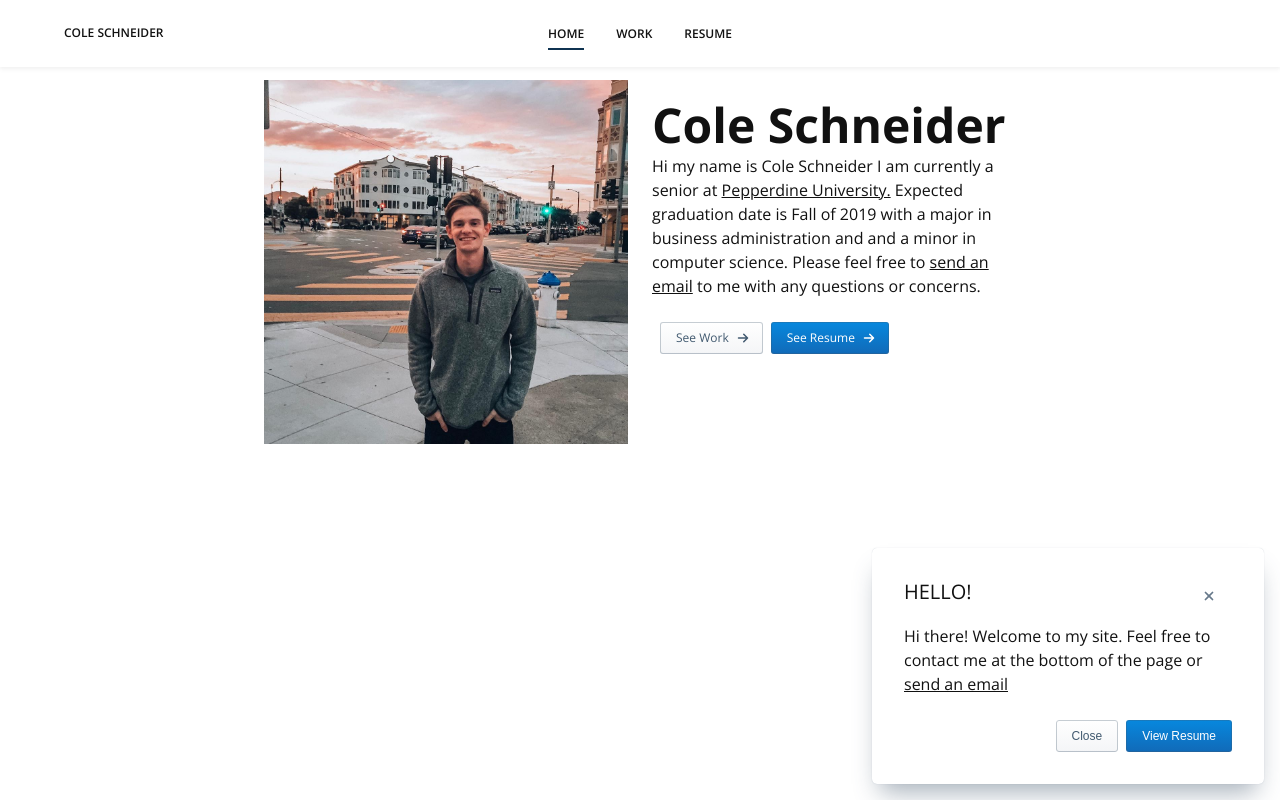
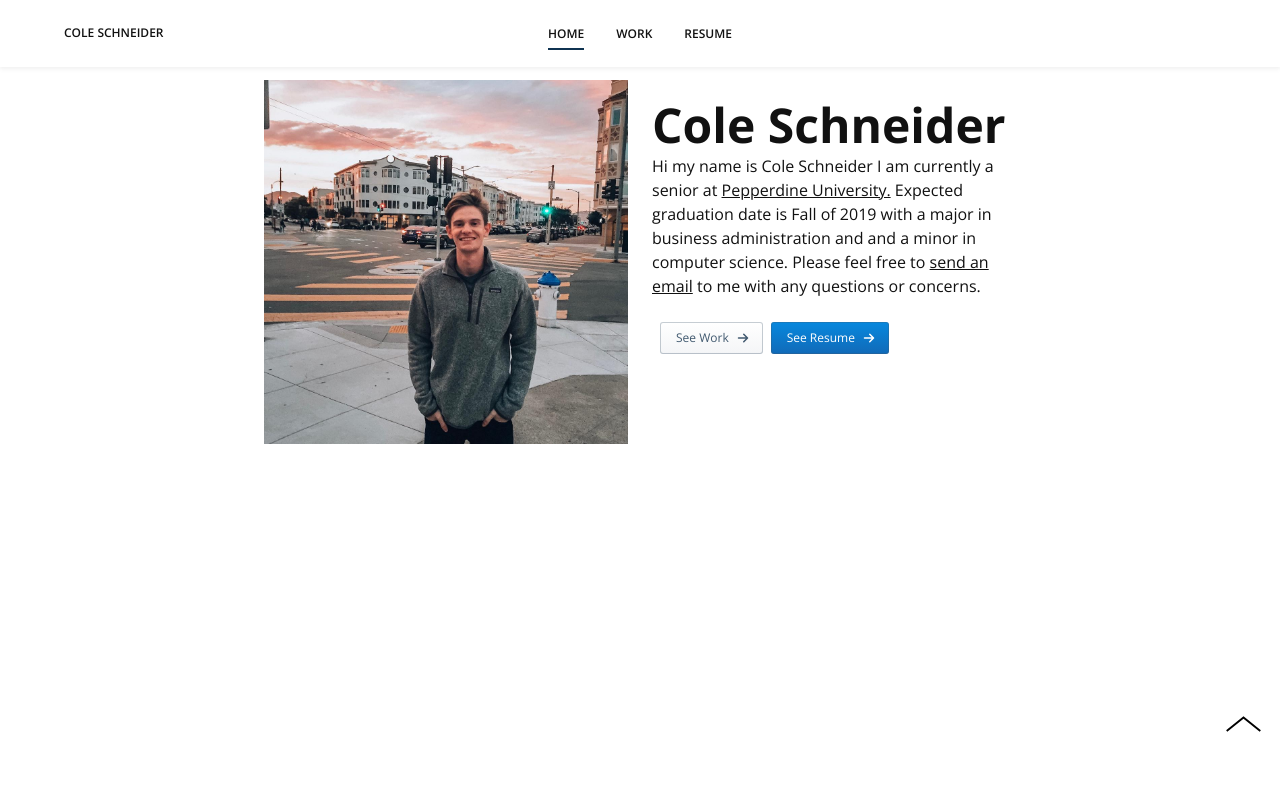
Before and after one commit to coleschneider/portfoliooldreact, a React app: page / in a window 1280 px wide. Built offline with nearby package versions, Linux system fonts and the light colour scheme.

Commit message:
remove dialog message

```diff
--- a/src/components/About/About.tsx
+++ b/src/components/About/About.tsx
@@ -8,7 +8,6 @@ import AboutMePlaceholder from '../../assets/images/AboutMeSmall.jpg'
 import Resume from '../../assets/Resume.pdf'
 import { ButtonIcon, AboutTextContainer } from '../../theme/Elements'
 import { H1, P } from '../../theme/Typography'
-import Dialog from '../Dialog/Dialog'
 import useLazyImage from '../../hooks/useLazyImage'
 
 const ImageContainer = styled.img`
@@ -30,32 +29,10 @@ const ButtonGroup = styled.div`
   margin-top: 24px;
 `
 function About() {
-  const [{ isShown }, setState] = React.useState({ isShown: true })
   const imageSrc = useLazyImage(AboutMe, AboutMePlaceholder)
-  const handleClose = () => {
-    setState({ isShown: false })
-  }
-  const openResume = () => {
-    window.open(Resume)
-  }
+
   return (
     <Wrapper>
-      <Dialog
-        confirmLabel="View Resume"
-        title="Hello!"
-        isShown={isShown}
-        onCloseComplete={handleClose}
-        onCancel={handleClose}
-        onConfirm={openResume}
-      >
-        <P>
-          Hi there! Welcome to my site. Feel free to contact me at the bottom of the page or
-          <ExternalLink target="_blank" href="mailto:colekschneider@gmail.com?Subject=Website%20Inquiry">
-            {' '}
-            send an email
-          </ExternalLink>
-        </P>
-      </Dialog>
       <Container>
         <Row>
           <Col center xs={4} sm={4} md={4} lg={6} xl={4}>
--- a/src/components/Dialog/Dialog.tsx
+++ /dev/null
@@ -1,164 +0,0 @@
-import * as React from 'react'
-import Transition, { TransitionStatus, EnterHandler } from 'react-transition-group/Transition'
-import styled, { FlattenSimpleInterpolation } from 'styled-components'
-import { Button, SVGButton } from '../../theme/Elements'
-import { P, H6 } from '../../theme/Typography'
-import { ReactComponent as Close } from '../../assets/icons/Close.svg'
-import usePrevious from '../../hooks/usePrevious'
-import { Colors } from '../../theme/colors'
-import Portal from '../Portal/Portal'
-import { transitions, DIALOG_TRANSITION } from '../../theme/animations'
-import { media } from '../../theme/Grid/config'
-
-type Closefn = ({ close }: { close: () => void }) => void
-
-interface Props {
-  onOpenComplete?: EnterHandler
-  title: string
-  children: JSX.Element[] | string | Closefn | React.ReactNode
-  onCloseComplete?: Function
-  onConfirm?: (close: Function) => void
-  onCancel?: (close: Function) => void
-  confirmLabel?: string
-  cancelLabel?: string
-  isShown: boolean
-  hasCancel?: boolean
-  hasClose?: boolean
-  width?: string | number
-}
-
-const TextContainer = styled.div`
-  overflow-y: auto;
-`
-
-const CloseIcon = styled(Close)`
-  fill: ${Colors.grey};
-  width: 14px;
-  height: 14px;
-`
-
-const TitleContainer = styled.div`
-  display: flex;
-  margin-bottom: 12px;
-  align-self: center;
-`
-
-const Title = styled(H6)`
-  flex: 1 1 0%;
-  font-size: 20px;
-  line-height: 24px;
-  display: block;
-  margin: 0;
-  font-weight: 500;
-`
-const Container = styled.div<{ children: React.ReactNode; css: FlattenSimpleInterpolation }>`
-  padding: 32px;
-  bottom: 16px;
-  right: 16px;
-  background-color: ${Colors.white};
-  position: fixed;
-  border-radius: 5px;
-  box-shadow: rgba(67, 90, 111, 0.3) 0px 0px 1px, rgba(67, 90, 111, 0.47) 0px 16px 24px -8px;
-  z-index: 3;
-  width: 80%;
-  ${media.sm`
-    width: 392px;
-  `}
-`
-
-const ButtonGroup = styled.div`
-  flex-direction: row-reverse;
-  display: flex;
-  flex-shrink: 0;
-  margin-top: 24px;
-`
-
-/**
- * Returns a react portal given a title, children, and isShown prop. If isShown is false returns null.
- * All other parameters are optional.
- * @param {Props}
- * @returns
- */
-function Dialog({
-  isShown,
-  title,
-  confirmLabel = 'Learn More',
-  children,
-  onCancel = close => close(),
-  onConfirm = close => close(),
-  onCloseComplete = () => {},
-  onOpenComplete = () => {},
-  hasCancel = true,
-  hasClose = true,
-  cancelLabel = 'Close',
-}: Props) {
-  const [{ exiting, exited }, setState] = React.useState({
-    exiting: false,
-    exited: !isShown,
-  })
-  const prevShown = usePrevious(isShown)
-  React.useEffect(() => {
-    if (isShown !== prevShown) {
-      setState({ exited: false, exiting })
-    }
-  }, [exiting, isShown, prevShown])
-
-  const handleExited = () => {
-    setState({
-      exiting: false,
-      exited: !isShown,
-    })
-    onCloseComplete()
-  }
-
-  const handleClose = () => setState({ exiting: true, exited })
-
-  const handleConfirm = () => onConfirm(handleClose)
-
-  const handleCancel = () => onCancel(handleClose)
-
-  const renderChildren = (): React.ReactNode => {
-    if (typeof children === 'function') {
-      return children({ close: handleClose })
-    }
-    if (typeof children === 'string') {
-      return <P>{children}</P>
-    }
-    return children
-  }
-  if (exited) return null
-  return (
-    <Portal id="portal-root">
-      <Transition
-        appear
-        unmountOnExit
-        timeout={DIALOG_TRANSITION}
-        in={isShown && !exiting}
-        onExited={handleExited}
-        onEntered={onOpenComplete}
-      >
-        {(state: TransitionStatus) => {
-          return (
-            <Container css={transitions.dialogTransition[state]}>
-              <TitleContainer>
-                <Title>{title}</Title>
-                <SVGButton onClick={handleClose}>
-                  <CloseIcon />
-                </SVGButton>
-              </TitleContainer>
-              <TextContainer>{renderChildren()}</TextContainer>
-              <ButtonGroup>
-                <Button primary onClick={handleConfirm}>
-                  {confirmLabel}
-                </Button>
-                {hasCancel && <Button onClick={handleCancel}>{cancelLabel}</Button>}
-              </ButtonGroup>
-            </Container>
-          )
-        }}
-      </Transition>
-    </Portal>
-  )
-}
-
-export default Dialog
```
Also changed, not shown: 2 other files (tests, documents, lock files or other folders).
